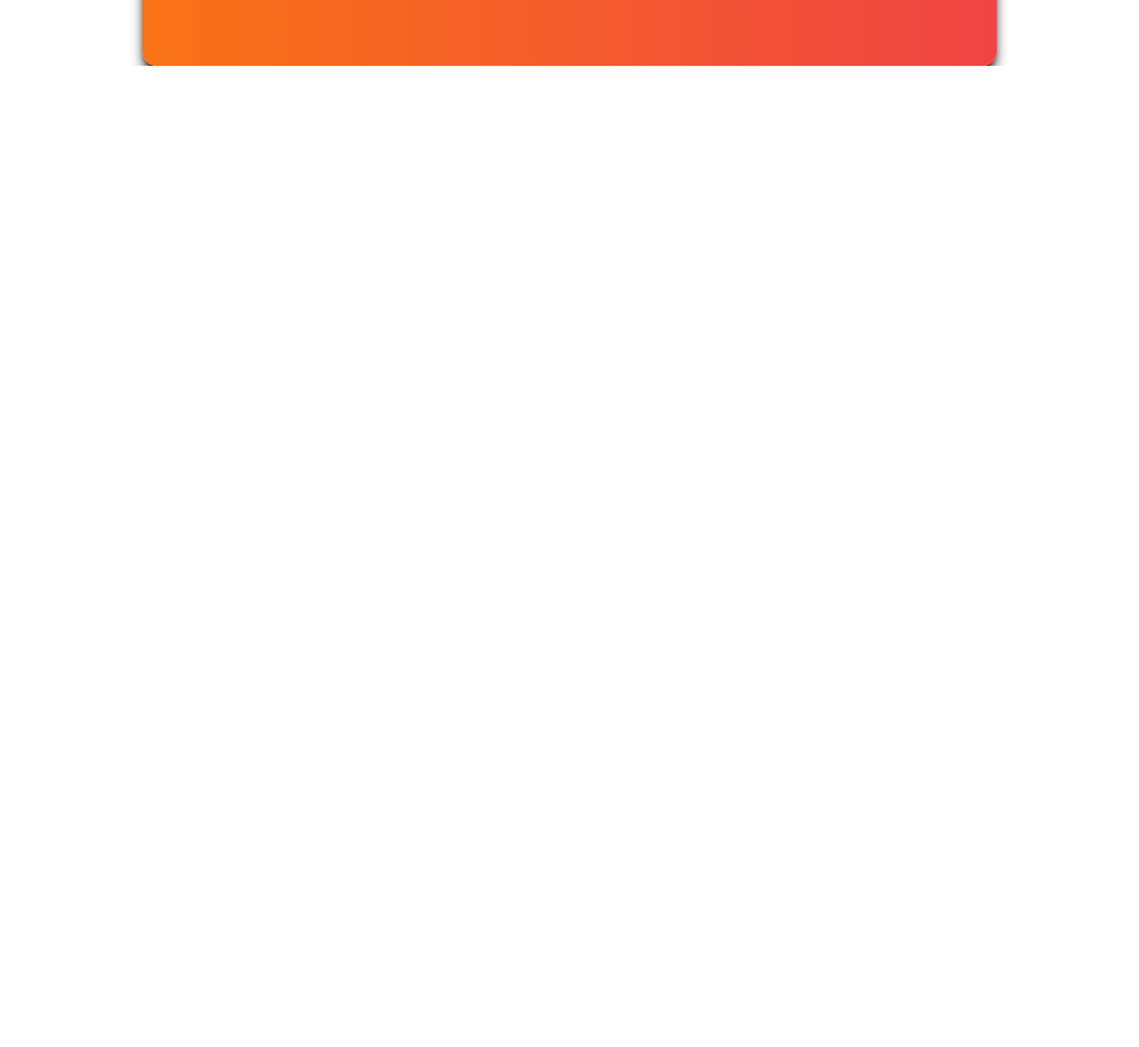
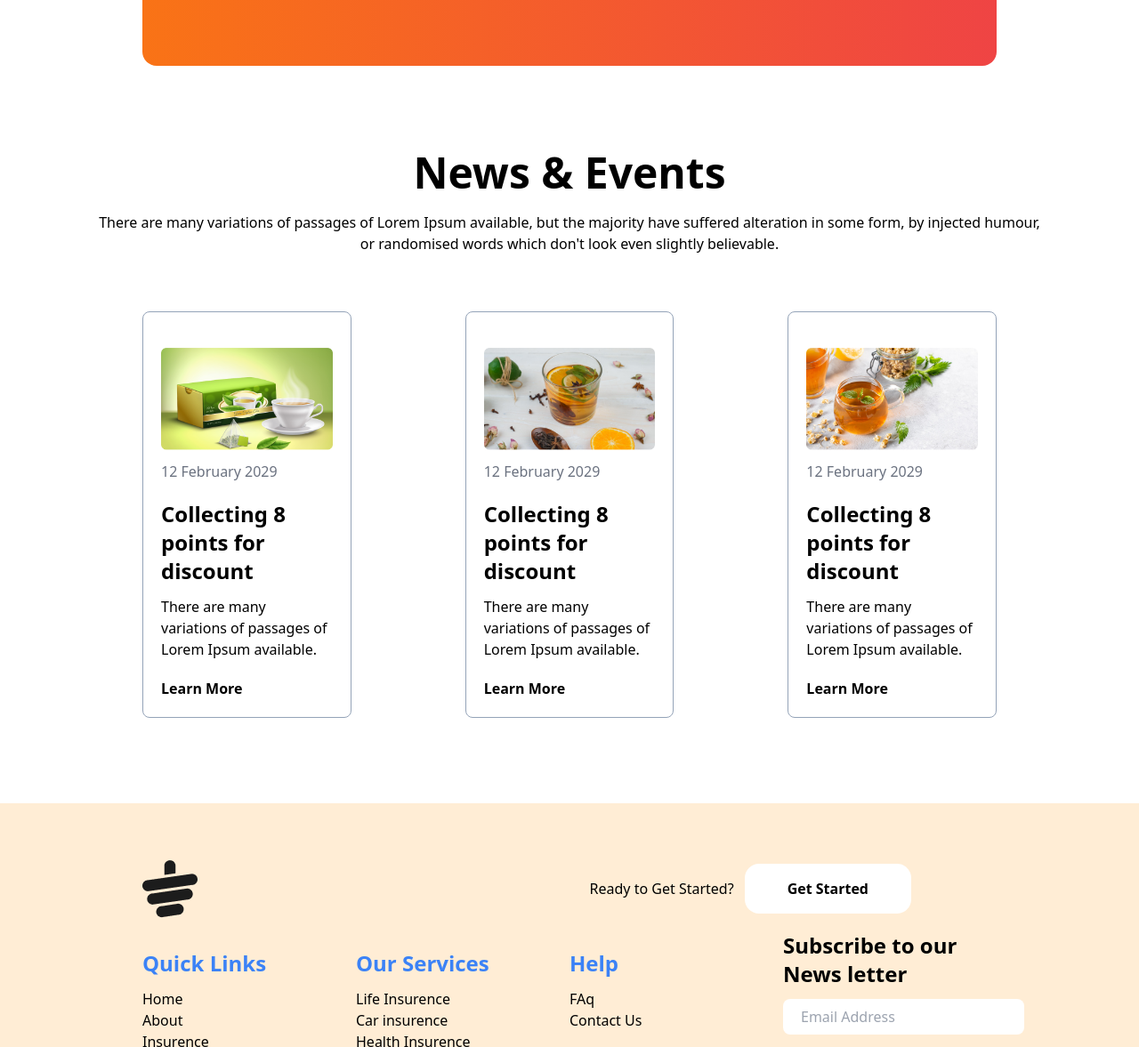
Before and after one commit to IbraHim7520/Tea-House, a plain HTML site: page index.html in a window 1280 px wide. Shown: the part 2644-3821 px from the top of the page at 89% size. Before the commit the page ends 2718 px from the top, so only its background shows below. Drawn offline with nearby package versions, Linux system fonts and the light colour scheme.

Commit message:
Completed first tailwind projects

```diff
--- a/index.html
+++ b/index.html
@@ -6,6 +6,7 @@
     <script src="https://cdn.tailwindcss.com"></script>
     <link rel="preconnect" href="https://fonts.googleapis.com">
     <link rel="preconnect" href="https://fonts.gstatic.com" crossorigin>
+    <script src="https://kit.fontawesome.com/0304c77b13.js" crossorigin="anonymous"></script>
     <link href="https://fonts.googleapis.com/css2?family=Bebas+Neue&family=Fira+Sans:ital,wght@0,100;0,200;0,300;0,400;0,500;0,600;0,700;0,800;0,900;1,100;1,200;1,300;1,400;1,500;1,600;1,700;1,800;1,900&family=Manrope:wght@200..800&family=Open+Sans:ital,wght@0,300..800;1,300..800&family=Quicksand:wght@300..700&family=Work+Sans:ital,wght@0,100..900;1,100..900&display=swap" rel="stylesheet">
     <script src="https://kit.fontawesome.com/0304c77b13.js" crossorigin="anonymous"></script>
     <title>Tea House</title>
@@ -98,8 +99,8 @@
 </div>
 </section>
 
-<section class="w-full flex justify-center  mt-16">
-    <div class="w-3/4 h-[650px] bg-gradient-to-r from-orange-500 to-red-500 grid grid-cols-1 rounded-2xl shadow-lg shadow-black lg:flex items-center justify-center gap-16">
+<section class="w-full flex justify-center  mt-16 mb-24">
+    <div class="w-3/4 h-[650px] bg-gradient-to-r from-orange-500 to-red-500 grid grid-cols-1 rounded-2xl  lg:flex items-center justify-center gap-16">
         <div class="w-[440px] h-[340px] ">
             <h1 class="text-6xl text-white font-bold mb-8">Meet Our Super Clients</h1>
             <p class="text-1xl text-white mb-8">There are many variations of passages of Lorem Ipsum available, but the majority have suffered alteration in some form, by injected humour, or randomised words which don't look even slightly believable. </p>
@@ -131,6 +132,84 @@
 
     </div>
 </section>
+<div class="text-center mb-16">
+    <h1 class="text-black text-5xl font-bold">News & Events</h1>
+    <p class="text-black text-[1rem] mt-5">There are many variations of passages of Lorem Ipsum available, but the majority have suffered alteration in some form, by injected humour,<br>or randomised words which don't look even slightly believable.</p>
+</div>
 
+<section class="w-full h-fit flex justify-center mb-24">
+    <div class="w-3/4 h-fit grid grid-cols-1 lg:flex justify-center items-center gap-32 ">
+
+        <div class="w-fit p-5 h-fit border border-slate-400 rounded-lg flex flex-col">
+            <img src="./images/news-1.png" class="m-auto mt-5 mb-3" alt="">
+            <p class=" text-gray-500">12 February 2029</p>
+            <h1 class="mt-5 text-black font-bold text-2xl">Collecting 8 points for<br>discount</h1>
+            <p class="mt-3">There are many variations of passages of<br>Lorem Ipsum available.</p>
+            <p class="text-black font-bold mt-5">Learn More</p>
+        </div>
+        <div class="w-fit p-5 h-fit border border-slate-400 rounded-lg flex flex-col">
+            <img src="./images/news-2.png" class="m-auto mt-5 mb-3" alt="">
+            <p class=" text-gray-500">12 February 2029</p>
+            <h1 class="mt-5 text-black font-bold text-2xl">Collecting 8 points for<br>discount</h1>
+            <p class="mt-3">There are many variations of passages of<br>Lorem Ipsum available.</p>
+            <p class="text-black font-bold mt-5">Learn More</p>
+        </div>
+        <div class="w-fit p-5 h-fit border border-slate-400 rounded-lg flex flex-col">
+            <img src="./images/news-3.png" class="m-auto mt-5 mb-3" alt="">
+            <p class=" text-gray-500">12 February 2029</p>
+            <h1 class="mt-5 text-black font-bold text-2xl">Collecting 8 points for<br>discount</h1>
+            <p class="mt-3">There are many variations of passages of<br>Lorem Ipsum available.</p>
+            <p class="text-black font-bold mt-5">Learn More</p>
+        </div>
+
+    </div>
+</section>
+<footer class="w-full bg-orange-100 h-96 flex justify-center items-center">
+    <div class="h-72 w-3/4 ">
+        <div class="w-full h-24 flex items-center justify-between">
+            <img src="./images/cup.png" alt="">
+            <div class="w-fit h-full  flex justify-center items-center gap-3 mr-24">
+                <h1>Ready to Get Started?</h1>
+                <button class="px-12 py-4 bg-white rounded-2xl font-bold">Get Started</button>
+            </div>
+        </div>
+        <div class="w-full h-48 flex items-center justify-evenly gap-12 ">
+            <div class="w-1/4 h-full ">
+                <ul>
+                    <li class="text-2xl font-bold mb-3 mt-5 text-blue-500">Quick Links</li>
+                    <li>Home</li>
+                    <li>About</li>
+                    <li>Insurence</li>
+                    <li>Privacy Policy</li>
+                </ul>
+            </div>
+            <div class="w-1/4 h-full ">
+                <ul>
+                    <li class="text-2xl font-bold mb-3 mt-5 text-blue-500">Our Services</li>
+                    <li>Life Insurence</li>
+                    <li>Car insurence</li>
+                    <li>Health Insurence</li>
+                    <li>House Insurence</li>
+                </ul>
+            </div>
+            <div class="w-1/4 h-full ">
+                <ul>
+                    <li class="text-2xl font-bold mb-3 mt-5 text-blue-500">Help</li>
+                    <li>FAq</li>
+                    <li>Contact Us</li>
+                </ul>
+            </div>
+            <div class="w-1/4 h-full ">
+                <h1 class="text-2xl font-semibold mb-3">Subscribe to our<br>News letter</h1>
+                <input type="text" placeholder="Email Address" class="rounded-lg px-5 py-2 mb-5">
+                <div class="flex justify-center items-center w-fit h-fit gap-5">
+                    <i class="fa-brands fa-facebook text-2xl text-blue-500"></i>
+                    <i class="fa-brands fa-twitter text-2xl text-blue-300"></i>
+                    <i class="fa-brands fa-instagram text-2xl text-orange-400"></i>
+                </div>
+            </div>
+        </div>
+    </div>
+</footer>
 </body>
 </html>
```
